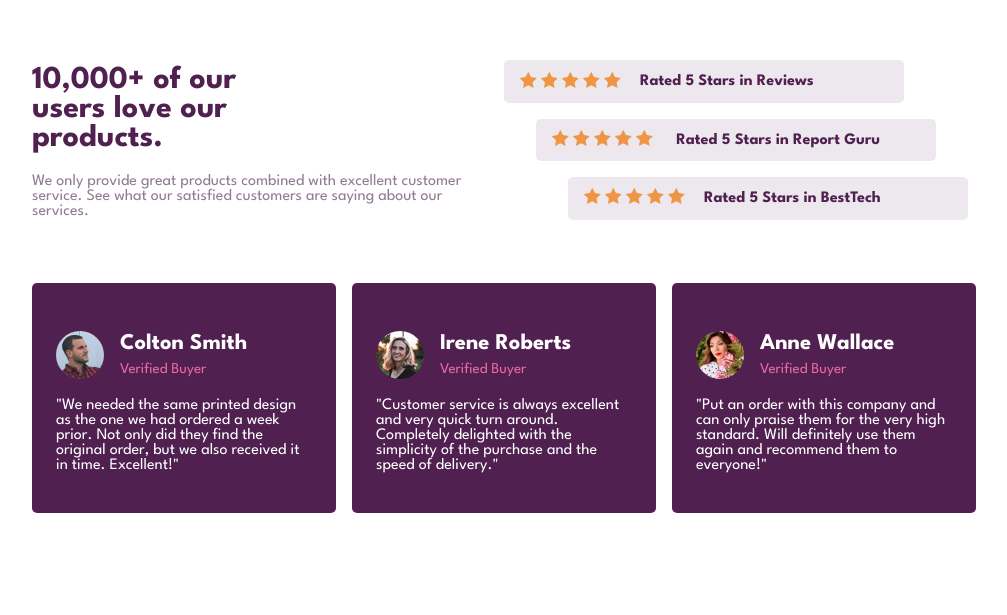
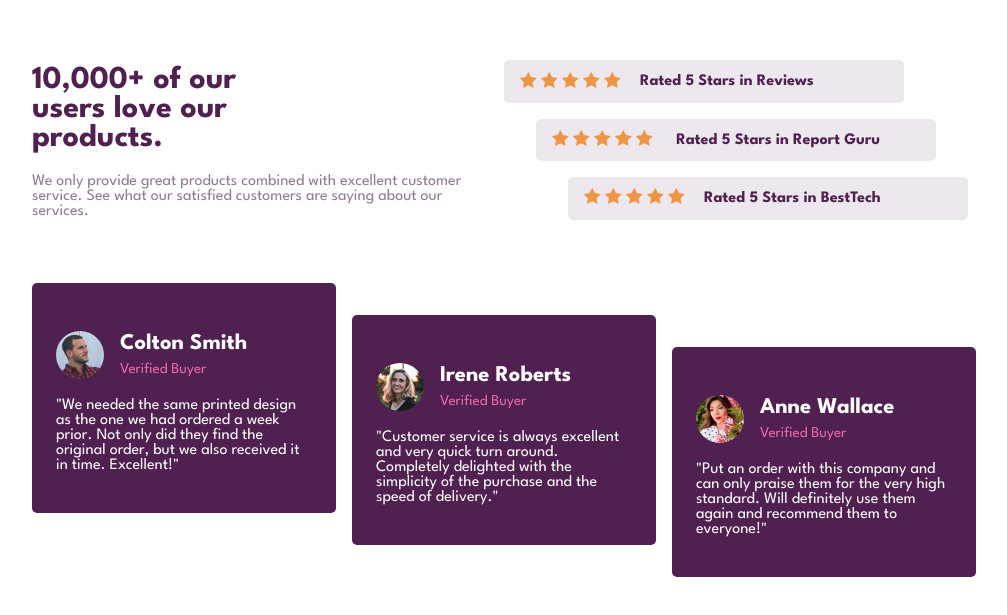
Before and after one commit to mik2nd/fem.io--social-proof-section-master, a plain HTML site: page index.html in a window 1280 px wide. Shown: the part 121-736 px from the top of the page, without its empty margins (136-1143 px from the left). Drawn offline with Linux system fonts and the light colour scheme.

Commit message:
translate my box

```diff
--- a/style.css
+++ b/style.css
@@ -164,5 +164,12 @@ div:has(img) img {
   }
   footer {
     grid-template-columns: repeat(3, 1fr);
+
+    > :nth-child(2) {
+      translate: 0 calc(var(--spacing) * 2);
+    }
+    > :nth-child(3) {
+      translate: 0 calc(var(--spacing) * 4);
+    }
   }
 }
```
